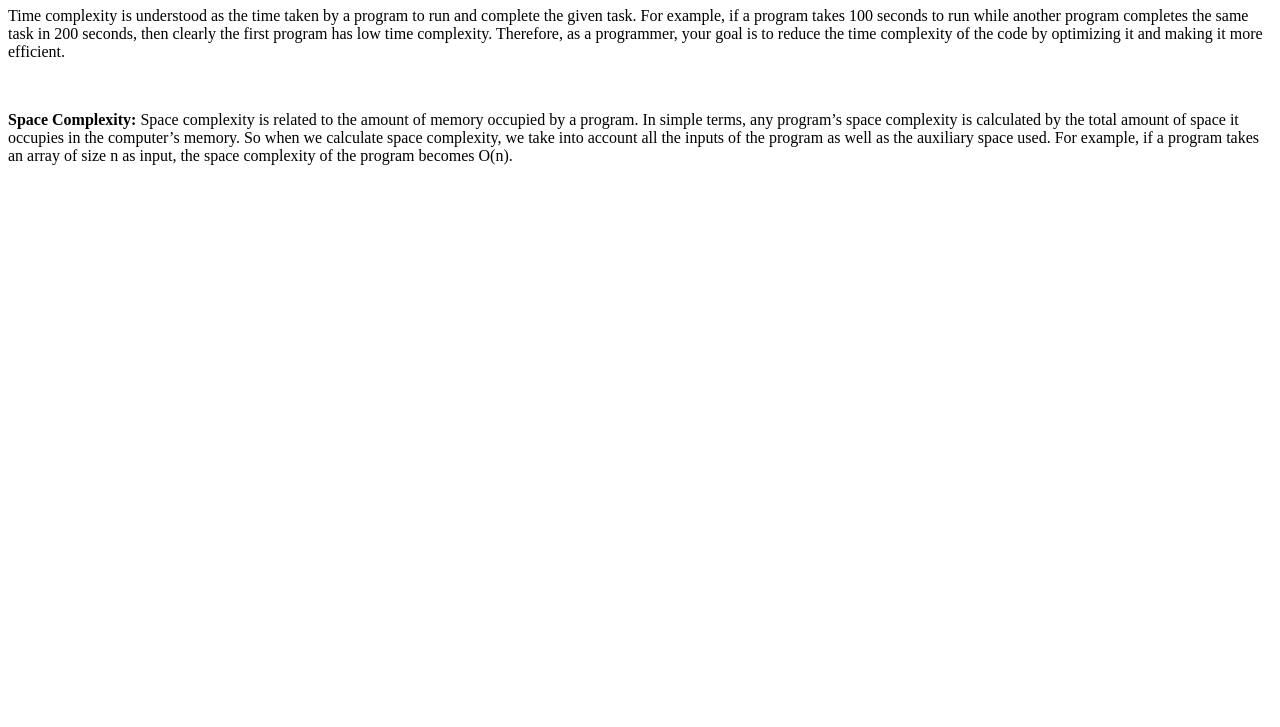
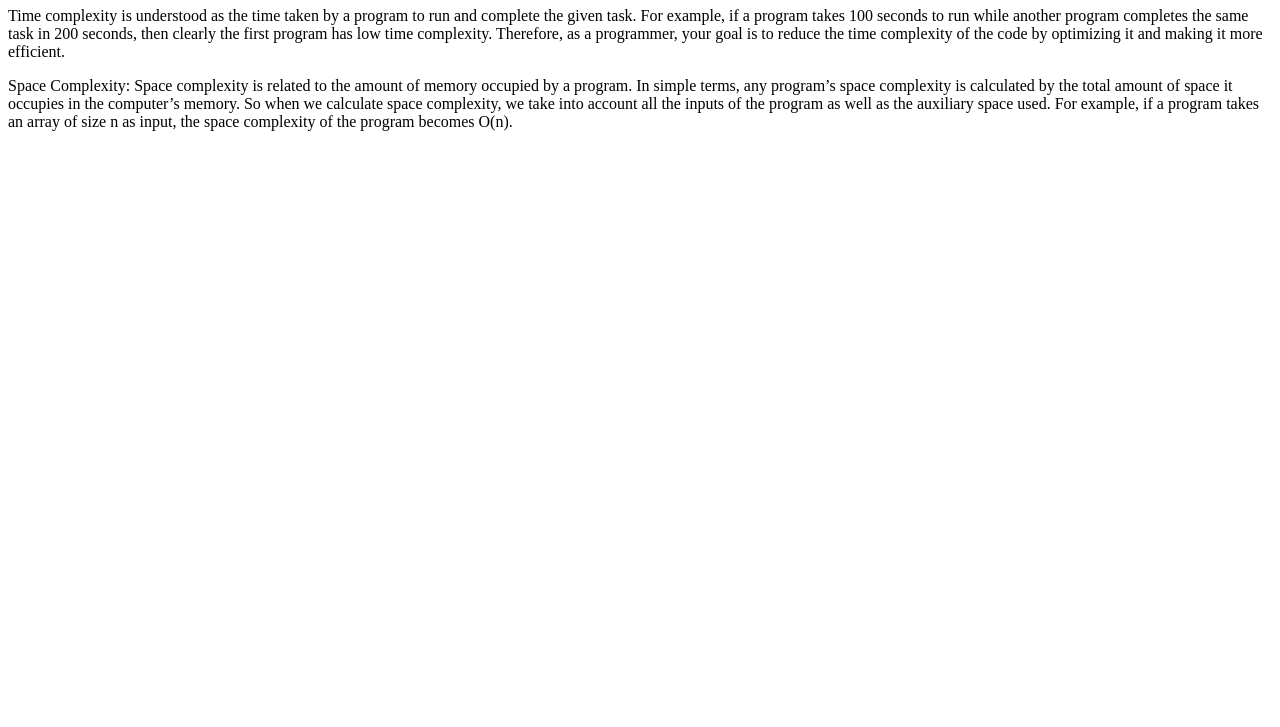
Before and after one commit to acciojob/time-and-space-complexity-Shridhar802, a website: page main.html in a window 1280 px wide. Shown: the part 73-800 px from the top of the page. Drawn offline with Linux system fonts and the light colour scheme.

Commit message:
created a submission

```diff
--- a/main.html
+++ b/main.html
@@ -10,8 +10,8 @@
 	<!-- the entire body must be written by student -->
 	<h1>Time and Space Complexity</h1>
 	<p>Time complexity is understood as the time taken by a program to run and complete the given task. For example, if a program takes 100 seconds to run while another program completes the same task in 200 seconds, then clearly the first program has low time complexity. Therefore, as a programmer, your goal is to reduce the time complexity of the code by optimizing it and making it more efficient.</p>
-	<br>
-	<p><b>Space Complexity:</b> Space complexity is related to the amount of memory occupied by a program. In simple terms, any program’s space complexity is calculated by the total amount of space it occupies in the computer’s memory. So when we calculate space complexity, we take into account all the inputs of the program as well as the auxiliary space used. For example, if a program takes an array of size n as input, the space complexity of the program becomes O(n).</p>
+
+	<p> Space Complexity: Space complexity is related to the amount of memory occupied by a program. In simple terms, any program’s space complexity is calculated by the total amount of space it occupies in the computer’s memory. So when we calculate space complexity, we take into account all the inputs of the program as well as the auxiliary space used. For example, if a program takes an array of size n as input, the space complexity of the program becomes O(n).</p>
     <script type="text/javascript" src="./script.js">
 </script>
 
```
